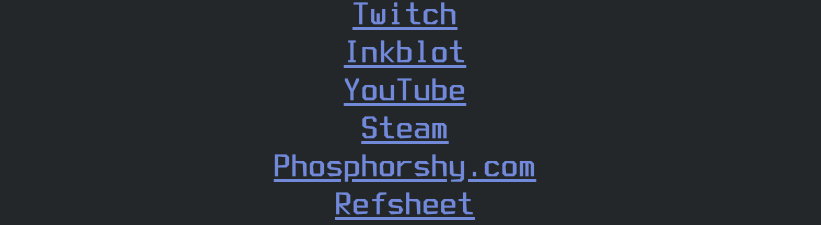
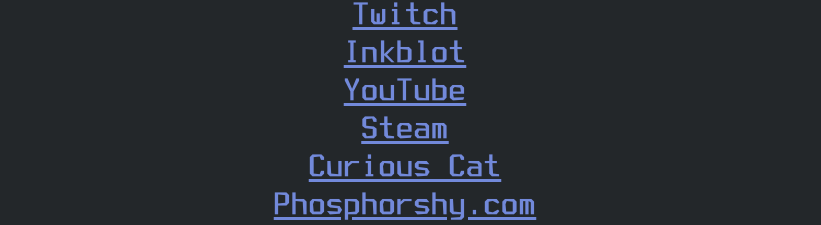
Before and after one commit to Phosphorshy/phosphorshy.github.io, a plain HTML site: page index.html in a window 1280 px wide. Shown: the part 727-952 px from the top of the page, without its empty margins (235-1056 px from the left). Drawn offline with Linux system fonts and the light colour scheme.

Commit message:
I keep forgetting shit lmao

```diff
--- a/index.html
+++ b/index.html
@@ -38,6 +38,7 @@
 		<div><a href="https://inkblot.art/profile/phosphorshy" target="_blank">Inkblot</a></div>
 		<div><a href="https://youtube.com/@Phosphorshy" target="_blank">YouTube</a></div>
 		<div><a href="https://steamcommunity.com/id/Phosphorshy/" target="_blank">Steam</a></div>
+		<div><a href="https://curiouscat.live/Phosphorshy" target="_blank">Curious Cat</a></div>
 		<div><a href="https://Phosphorshy.com" target="_blank">Phosphorshy.com</a></div>
 		<div><a href="https://refsheet.net/Phosphorshy" target="_blank">Refsheet</a></div>
 		<div><a href="https://forums.dungeondefenders.com/profile/187591-phosphorshy/" target="_blank">Dungeon Defenders Forum</a></div>
```
